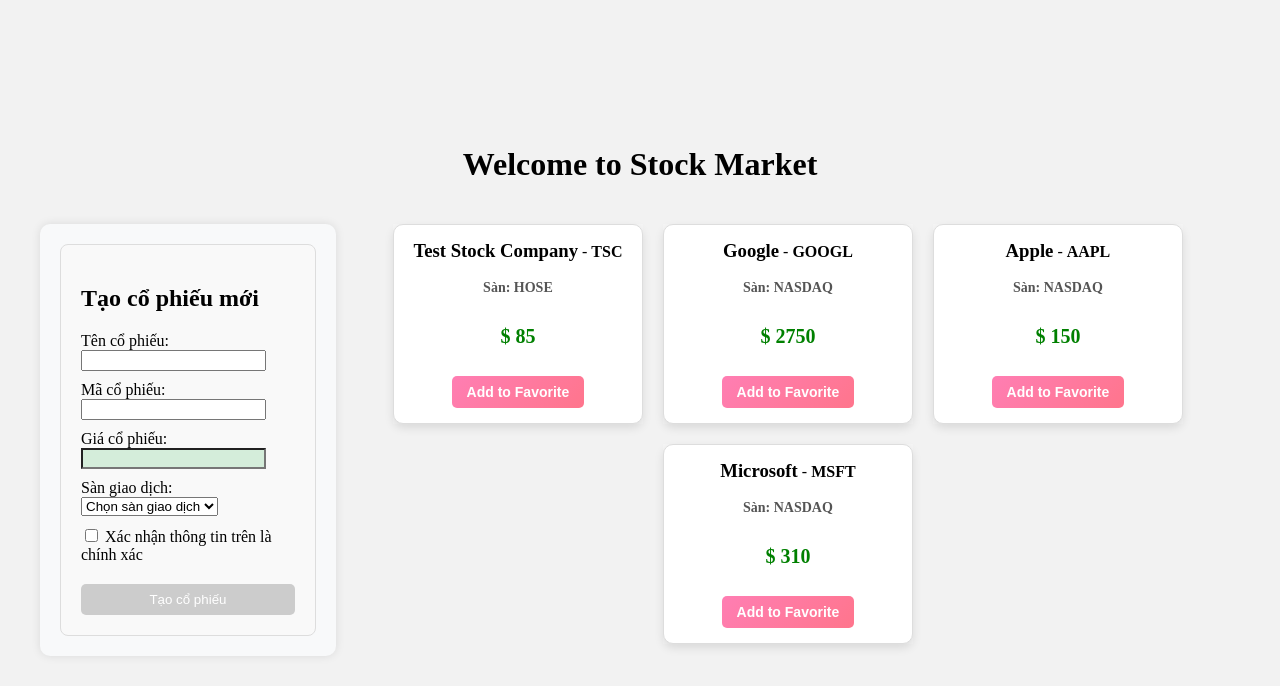
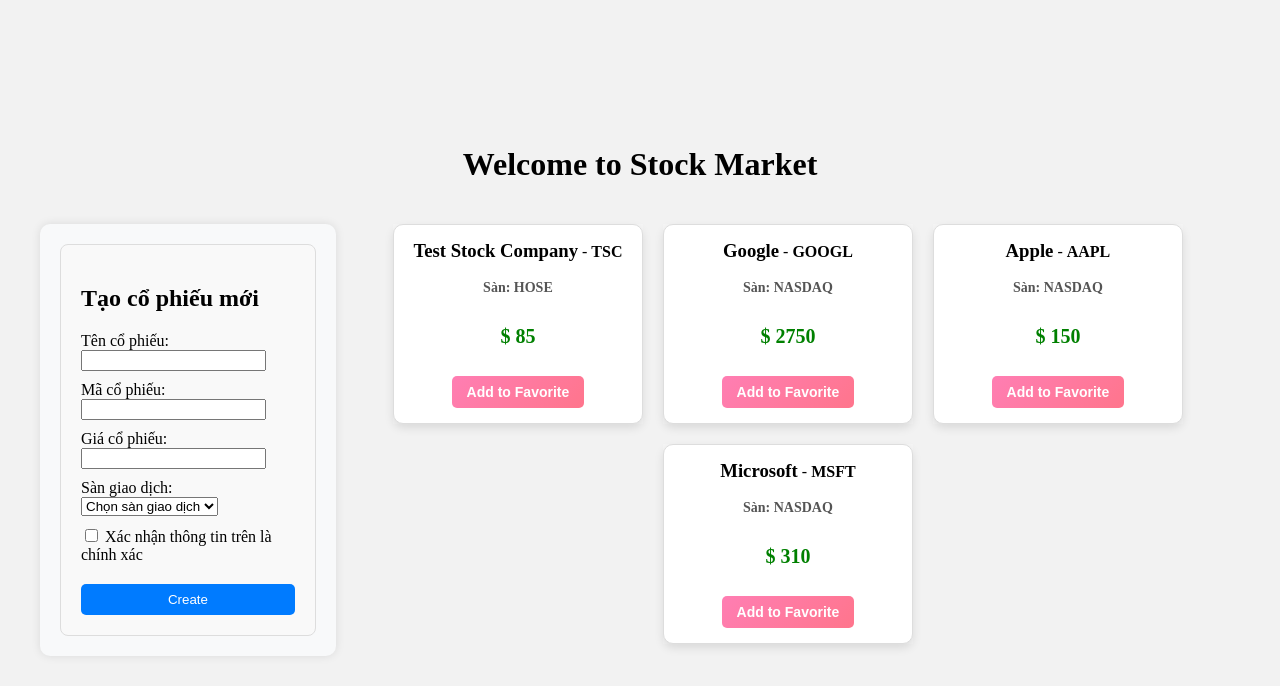
Before and after one commit to KhangNguyen0105/stock-market, an Angular app: page / in a window 1280 px wide. Shown: the top 686 px of the page. Built offline with nearby package versions, Linux system fonts and the light colour scheme.

Commit message:
Add create-stock-2 component build with Reacitve Form

```diff
--- a/src/app/app.component.ts
+++ b/src/app/app.component.ts
@@ -1,5 +1,6 @@
 import { Component } from '@angular/core';
 import { StockListComponent } from './stock/stock-list/stock-list.component';
+import { CreateStock2Component } from './stock/create-stock-2/create-stock-2.component';
 
 @Component({
   selector: 'app-root',
--- /dev/null
+++ b/src/app/stock/create-stock-2/create-stock-2.component.css
@@ -0,0 +1,47 @@
+.container {
+    max-width: 400px;
+    margin: auto;
+    padding: 20px;
+    border: 1px solid #ddd;
+    border-radius: 8px;
+    background-color: #f9f9f9;
+  }
+
+  form {
+    display: flex;
+    flex-direction: column;
+    gap: 10px;
+  }
+
+  button {
+    margin-top: 10px;
+    padding: 8px;
+    background-color: #007bff;
+    color: white;
+    border: none;
+    border-radius: 5px;
+    cursor: pointer;
+  }
+
+  button:disabled {
+    background-color: #ccc;
+    cursor: not-allowed;
+  }
+
+  .error {
+    color: red;
+    font-size: 12px;
+  }
+
+  ul {
+    list-style-type: none;
+    padding: 0;
+  }
+
+  li {
+    background: #fff;
+    padding: 8px;
+    margin: 5px 0;
+    border: 1px solid #ddd;
+    border-radius: 5px;
+  }
--- /dev/null
+++ b/src/app/stock/create-stock-2/create-stock-2.component.html
@@ -0,0 +1,70 @@
+<div class="container">
+    <h2>Tạo cổ phiếu mới</h2>
+    <form [formGroup]="stockForm" (ngSubmit)="onSubmit()">
+
+      <!-- Tên cổ phiếu -->
+      <div class="form-group">
+        <label for="name">Tên cổ phiếu:</label>
+        <input id="name" type="text" formControlName="name" class="form-control">
+        <p *ngIf="f['name'].invalid && f['name'].touched" class="error">
+          Tên phải có ít nhất 3 ký tự.
+        </p>
+      </div>
+
+      <!-- Mã cổ phiếu -->
+      <div class="form-group">
+        <label for="code">Mã cổ phiếu:</label>
+        <input id="code" type="text" formControlName="code" class="form-control">
+        <p *ngIf="f['code'].invalid && f['code'].touched" class="error">
+          Mã chỉ được chứa chữ hoa và số.
+        </p>
+      </div>
+
+      <!-- Giá cổ phiếu -->
+      <div class="form-group">
+        <label for="price">Giá cổ phiếu:</label>
+        <input id="price" type="number" formControlName="price" class="form-control">
+        <p *ngIf="f['price'].invalid && f['price'].touched" class="error">
+          Giá phải lớn hơn 0.
+        </p>
+      </div>
+
+      <!-- Sàn giao dịch -->
+      <div class="form-group">
+        <label for="exchange">Sàn giao dịch:</label>
+        <select id="exchange" formControlName="exchange" class="form-control">
+          <option value="" disabled>Chọn sàn giao dịch</option>
+          <option value="HOSE">HOSE</option>
+          <option value="HNX">HNX</option>
+          <option value="UPCOM">UPCOM</option>
+        </select>
+        <p *ngIf="f['exchange'].invalid && f['exchange'].touched" class="error">
+          Vui lòng chọn sàn giao dịch.
+        </p>
+      </div>
+
+      <!-- Checkbox xác nhận -->
+      <div class="form-group">
+        <label>
+          <input type="checkbox" formControlName="confirm">
+          Xác nhận thông tin trên là chính xác
+        </label>
+        <p *ngIf="f['confirm'].invalid && f['confirm'].touched" class="error">
+          Bạn cần xác nhận thông tin.
+        </p>
+      </div>
+
+      <!-- Nút Submit -->
+      <!-- <button type="button" (click)="createStock()" [disabled]="stockForm.invalid">Create</button> -->
+      <button type="button" (click)="onSubmit()">Create</button>
+
+    </form>
+
+    <!-- Hiển thị thông tin khi nhấn Submit -->
+    <div *ngIf="submitted">
+      <h3>Form control value:</h3>
+      <pre>{{ stockForm.value | json }}</pre>
+
+      <h3>Form control status: {{ stockForm.valid ? 'VALID' : 'INVALID' }}</h3>
+    </div>
+  </div>
--- /dev/null
+++ b/src/app/stock/create-stock-2/create-stock-2.component.ts
@@ -0,0 +1,54 @@
+import { CommonModule } from '@angular/common';
+import { Component, EventEmitter, Output } from '@angular/core';
+import { FormBuilder, FormGroup, ReactiveFormsModule, Validators } from '@angular/forms';
+import { Stock } from '../../model/stock';
+
+@Component({
+  selector: 'app-create-stock-2',
+  standalone: true,
+  imports: [CommonModule, ReactiveFormsModule],
+  templateUrl: './create-stock-2.component.html',
+  styleUrls: ['./create-stock-2.component.css']
+})
+export class CreateStock2Component {
+  stockForm: FormGroup;
+  submitted = false;
+  stockList: Stock[] = [];
+  @Output() stockCreated = new EventEmitter<any>();
+
+  constructor(private fb: FormBuilder) {
+    this.stockForm = this.fb.group({
+      name: ['', [Validators.required, Validators.minLength(3)]],
+      code: ['', [Validators.required, Validators.pattern('^[A-Z0-9]+$')]],
+      price: ['', [Validators.required, Validators.min(1)]],
+      exchange: ['', Validators.required],
+      confirm: [false, Validators.requiredTrue]
+    });
+  }
+
+  get f() {
+    return this.stockForm.controls;
+  }
+
+  onSubmit() {
+    this.submitted = true;
+    console.log("Form control status:", this.stockForm.status);
+
+    if (this.stockForm.valid) {
+      const newStock: Stock = new Stock(
+        this.stockForm.value.name,
+        this.stockForm.value.code,
+        this.stockForm.value.price,
+        this.stockForm.value.price,
+        this.stockForm.value.exchange
+      );
+
+      this.stockList.push(newStock);
+      this.stockCreated.emit(newStock);
+
+      this.stockForm.reset({ confirm: false });
+
+    }
+  }
+
+}
--- a/src/app/stock/create-stock/create-stock.component.ts
+++ b/src/app/stock/create-stock/create-stock.component.ts
@@ -22,8 +22,8 @@
       name: ['', Validators.required],
       code: ['', Validators.required],
       price: ['', [Validators.required]],
-      exchange: ['', Validators.required], // ⚠️ Đảm bảo có input cho trường này
-      confirm: [false, Validators.requiredTrue] // ✅ Yêu cầu checkbox phải được chọn
+      exchange: ['', Validators.required], // Đảm bảo có input cho trường này
+      confirm: [false, Validators.requiredTrue] // Yêu cầu checkbox phải được chọn
     });
   }
 
@@ -39,7 +39,7 @@
 
       this.stockCreated.emit(newStock);
 
-      // ✅ Reset form nhưng giữ checkbox confirm không bị mất
+      // Reset form nhưng giữ checkbox confirm không bị mất
       this.stockForm.reset({ confirm: false });
     }
   }
@@ -56,6 +56,6 @@
   }
 
   onPriceBlur() {
-    this.priceTouched = true; // ✅ Giữ trạng thái đã chạm vào input
+    this.priceTouched = true; // Giữ trạng thái đã chạm vào input
   }
 }
--- a/src/app/stock/stock-list/stock-list.component.html
+++ b/src/app/stock/stock-list/stock-list.component.html
@@ -1,6 +1,7 @@
 <div class="container">
   <div class="create-stock">
-    <app-create-stock (stockCreated)="addStock($event)"></app-create-stock>
+    <!-- <app-create-stock (stockCreated)="addStock($event)"></app-create-stock> -->
+    <app-create-stock-2 (stockCreated)="addStock($event)"></app-create-stock-2>
   </div>
   <div class="stock-list">
     <app-stock-item
--- a/src/app/stock/stock-list/stock-list.component.ts
+++ b/src/app/stock/stock-list/stock-list.component.ts
@@ -3,10 +3,11 @@
 import { StockItemComponent } from '../stock-item/stock-item.component';
 import { CommonModule } from '@angular/common';
 import { CreateStockComponent } from '../create-stock/create-stock.component';
+import { CreateStock2Component } from '../create-stock-2/create-stock-2.component';
 
 @Component({
   selector: 'app-stock-list',
-  imports: [CommonModule ,StockItemComponent, CreateStockComponent],
+  imports: [CommonModule ,StockItemComponent, CreateStockComponent, CreateStock2Component],
   templateUrl: './stock-list.component.html',
   styleUrl: './stock-list.component.css'
 })
```
Also changed, not shown: 1 other file (tests, documents, lock files or other folders).
